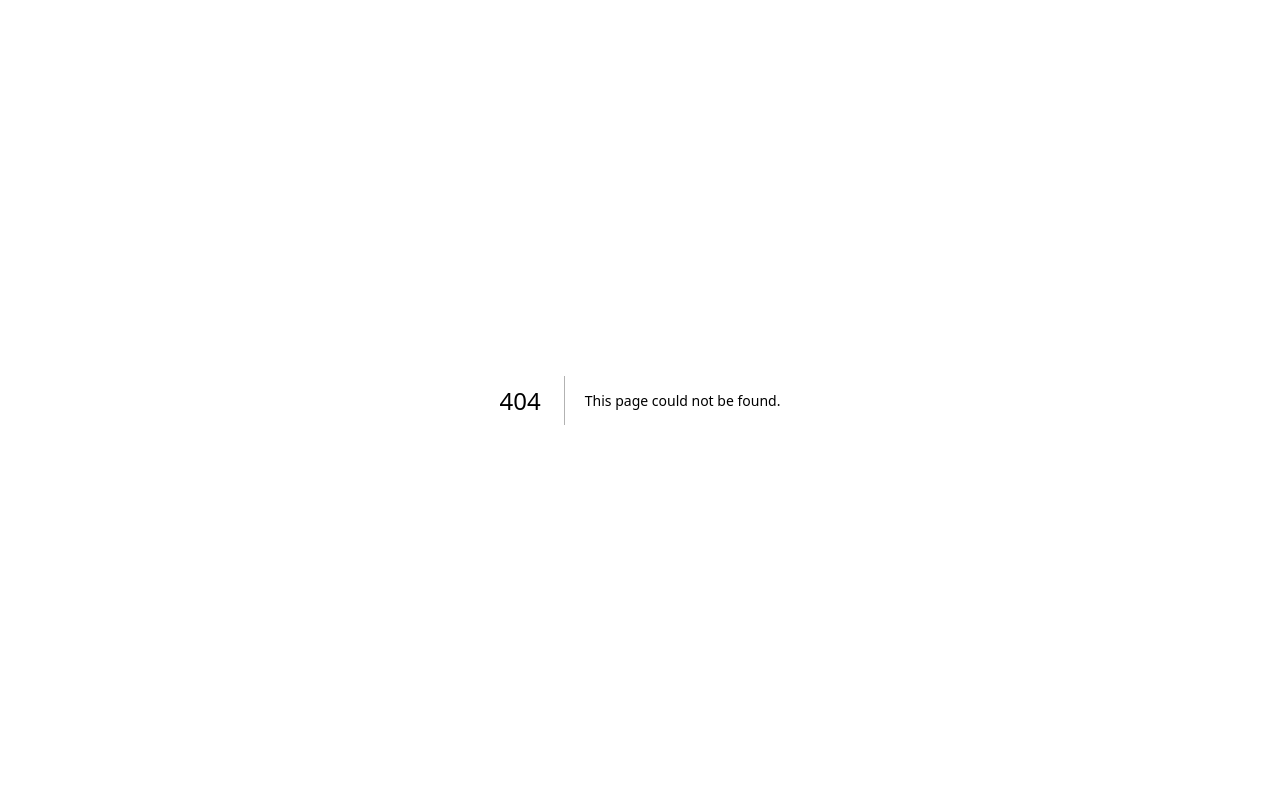
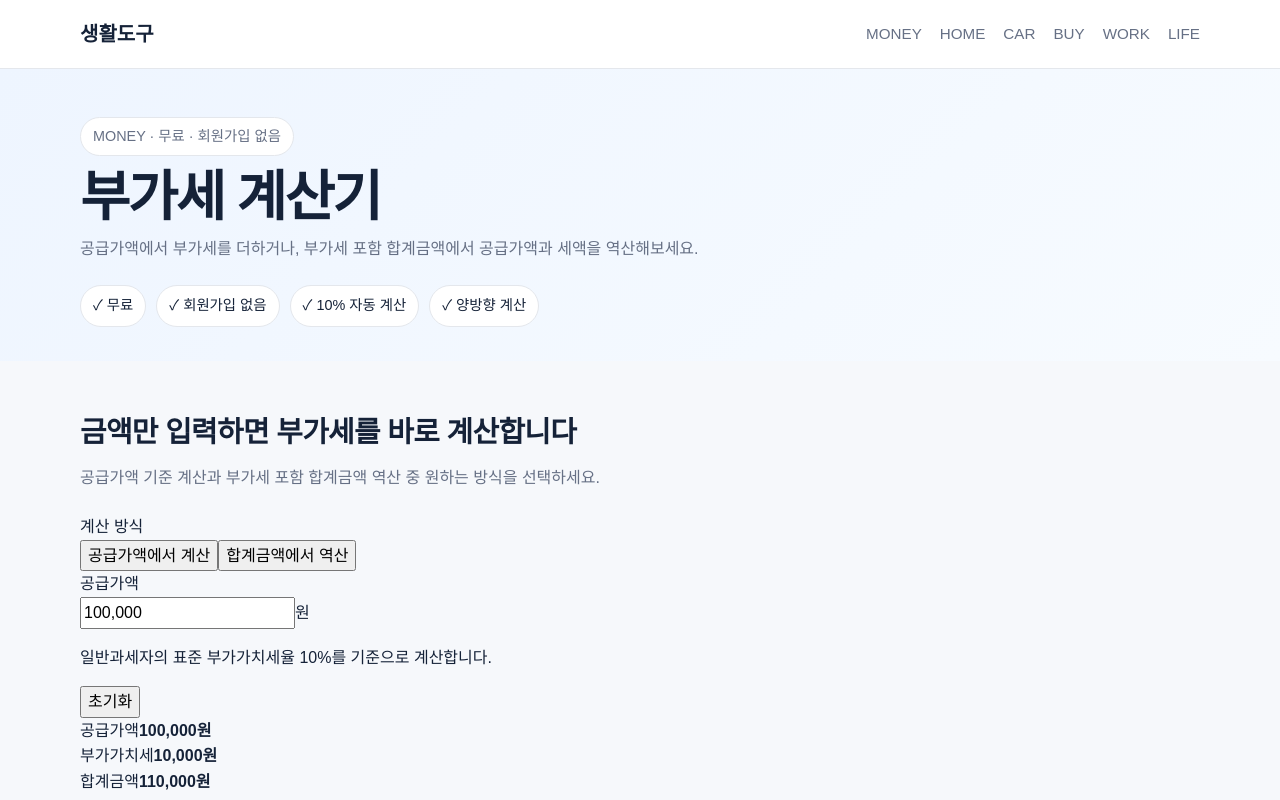
Before and after one commit to license-book/life-tools, a Next.js app: page /tools/vat-calculator in a window 1280 px wide. Before the commit this address had no page. Shown: the top 800 px of the page. Built offline with nearby package versions, Linux system fonts and the light colour scheme.

Commit message:
feat: add VAT calculator page

```diff
--- /dev/null
+++ b/app/tools/vat-calculator/page.tsx
@@ -0,0 +1,16 @@
+import type { Metadata } from "next";
+import VatCalculator from "@/components/tools/VatCalculator";
+import ToolPageRenderer from "@/components/tools/ToolPageRenderer";
+import { vatCalculatorTool } from "@/data/tools/vat-calculator";
+import { createToolMetadata } from "@/lib/tools/engine";
+
+export const metadata: Metadata = createToolMetadata(vatCalculatorTool);
+
+export default function VatCalculatorPage() {
+  return (
+    <ToolPageRenderer
+      tool={vatCalculatorTool}
+      calculator={<VatCalculator />}
+    />
+  );
+}
```
